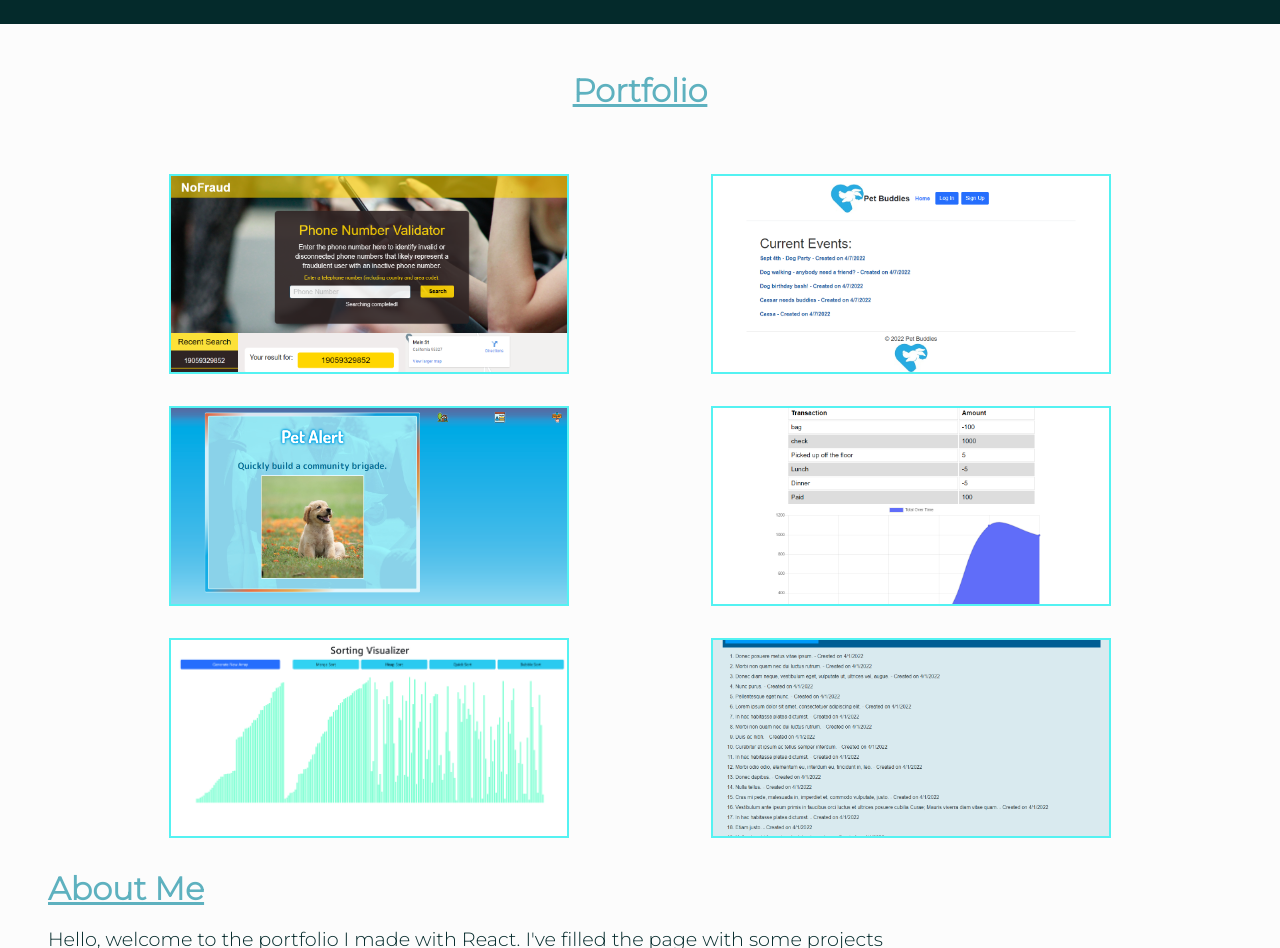
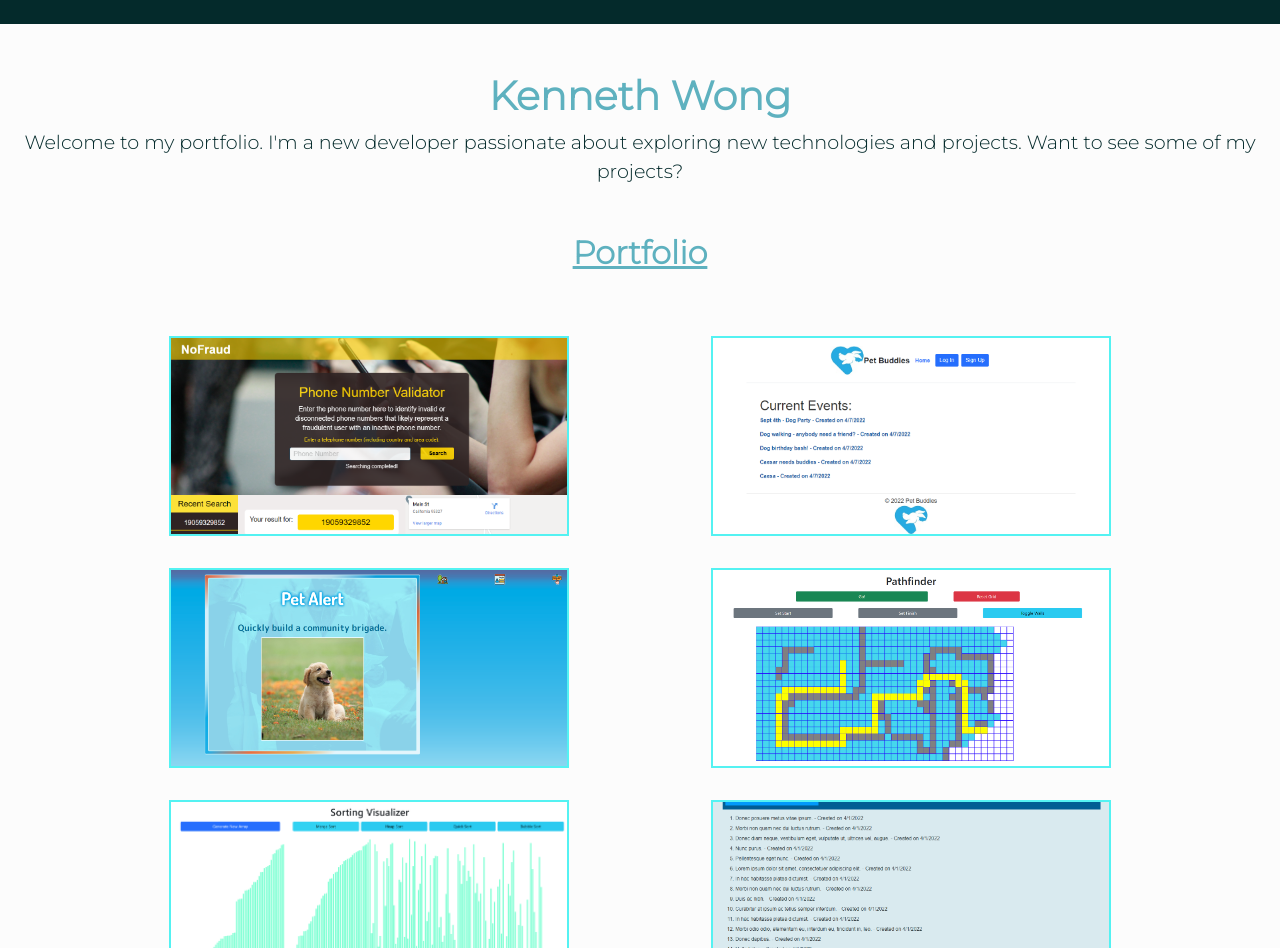
Before and after one commit to KennWg/my-portfolio, a React (Create React App) app: page / in a window 1280 px wide. Shown: the part 64-1012 px from the top of the page. Built offline with nearby package versions, Linux system fonts and the light colour scheme.

Commit message:
added modals to all projects, updated projects

```diff
--- a/src/App.js
+++ b/src/App.js
@@ -16,6 +16,8 @@ function App() {
       <Header currentCategory={currentCategory}
         setCurrentCategory={setCurrentCategory}
       ></Header>
+      <h1 className="text-center mt-5">Kenneth Wong</h1>
+      <p className="text-center">Welcome to my portfolio.  I'm a new developer passionate about exploring new technologies and projects.  Want to see some of my projects?</p>
       <main>
         <Portfolio></Portfolio>
         <About></About>
--- /dev/null
+++ b/src/components/Modal/index.js
@@ -0,0 +1,26 @@
+import React from "react";
+
+function Modal({currentProject, onClose}) {
+
+    const {name, techs, description, index, projectLink, githubLink} = currentProject;
+
+    return (
+        <div className="modalBackground">
+            <div className="modalContainer">
+                <h3 className="modalTitle">{name}</h3>
+                <h4 className="modalTechs">{techs}</h4>
+                <img className="modalImage" src={require(`../../assets/cards/card${index}.png`)} alt={`${name}`}></img>
+                <p className="pt-4">{description}</p>
+                <div className="modalLinks d-flex justify-content-center pb-3">
+                    <a href={projectLink} className="px-2">Project can be found here!</a>
+                    <a href={githubLink} className="px-2">Click here for github</a>
+                </div>
+                <div className="buttonWrapper w-100 justify-content-center d-flex">
+                    <button type="button" className="text-align-center" onClick={onClose}>Close</button>
+                </div>
+            </div>
+        </div>
+    )
+}
+
+export default Modal;
--- a/src/components/Portfolio/index.js
+++ b/src/components/Portfolio/index.js
@@ -1,33 +1,80 @@
-import React from "react";
+import React, { useState } from "react";
+import Modal from "../Modal";
 
 function Portfolio() {
+
+    const [currentProject, setCurrentProject] = useState();
+    const [modalOpen, setModalOpen] = useState(false);
+
+    const toggleModal = (project) => {
+        setCurrentProject(project);
+        setModalOpen(!modalOpen);
+    }
+
     return (
         <div className="w-100">
+            {modalOpen && <Modal currentProject={currentProject} onClose={toggleModal} />}
             <h2 className="mx-5 my-5 text-center">Portfolio</h2>
             <div className="d-flex flex-wrap portfolio-container justify-content-center">
                 <div className="d-flex flex-wrap mx-1 py-3 project-container col-5 justify-content-center">
-                    <a href="https://kennwg.github.io/no-fraud/" target="_blank" rel="noreferrer noopener" className="projectcard project1 w-75">
-                    </a>
+                    <div className="projectcard project1 w-75" onClick={() => toggleModal({
+                        name: "No Fraud",
+                        techs: "HTML/CSS/Javascript",
+                        description: "This was a collaborative project done with basic HTML, Javascript and CSS and involved API calls to a server-side API to see if a phone number was valid.",
+                        index: "1",
+                        projectLink: "https://kennwg.github.io/no-fraud/",
+                        githubLink: "https://github.com/KennWg/no-fraud"
+                    })}></div>
                 </div>
                 <div className="d-flex flex-wrap mx-1 py-3 project-container col-5 justify-content-center">
-                    <a href="https://sheltered-oasis-41495.herokuapp.com/" target="_blank" rel="noreferrer noopener" className="projectcard project2 w-75">
-                    </a>
+                    <div className="projectcard project2 w-75" onClick={() => toggleModal({
+                        name: "Pet Buddies",
+                        techs: "Node.js, Express.js, MySQL, Handlebars.js",
+                        description: "This was another collaborative project, the aim of which was to create a simple site where pet owners could create events for their pets to socialize.  It used Handlebars.js to help template, and stored user and post data using MySQL.",
+                        index: "2",
+                        projectLink: "https://sheltered-oasis-41495.herokuapp.com/",
+                        githubLink: "https://github.com/KennWg/pet-buddies"
+                    })}></div>
                 </div>
                 <div className="d-flex flex-wrap mx-1 py-3 project-container col-5 justify-content-center">
-                    <a href="https://aqueous-tor-23936.herokuapp.com/" target="_blank" rel="noreferrer noopener" className="projectcard project3 w-75">
-                    </a>
+                    <div className="projectcard project3 w-75" onClick={() => toggleModal({
+                        name: "Pet Alert",
+                        techs: "MERN Stack (MongoDb, Express.js, React, Node.js)",
+                        description: "This project used the MERN stack to build a site where somebody could post reports for lost pets.  It also used Cloudinary to upload pictures of pets for the reports.",
+                        index: "3",
+                        projectLink: "https://aqueous-tor-23936.herokuapp.com/",
+                        githubLink: "https://github.com/KennWg/pet-finder"
+                    })}></div>
                 </div>
                 <div className="d-flex flex-wrap mx-1 py-3 project-container col-5 justify-content-center">
-                    <a href="https://fathomless-headland-58560.herokuapp.com" target="_blank" rel="noreferrer noopener" className="projectcard project4 w-75">
-                    </a>
+                    <div className="projectcard project4 w-75" onClick={() => toggleModal({
+                        name: "Pathfinder",
+                        techs: "React, Javascript",
+                        description: "I built a pathfinding visualizer using Dijkstra's algorithm to find the shortest path to a target.  I had a lot of fun figuring out how to get everything working for this one using React hooks.  The user can add walls, change the start and end points, and watch the algorithm run its course.  There's still a few changes I want to make to this when I have time, like adding more algorithms.",
+                        index: "4",
+                        projectLink: "https://kennwg.github.io/pathfinder/",
+                        githubLink: "https://github.com/KennWg/pathfinder"
+                    })}></div>
                 </div>
                 <div className="d-flex flex-wrap mx-1 py-3 project-container col-5 justify-content-center">
-                    <a href="https://kennwg.github.io/sorting-app/" target="_blank" rel="noreferrer noopener" className="projectcard project5 w-75">
-                    </a>
+                    <div className="projectcard project5 w-75" onClick={() => toggleModal({
+                        name: "Sorting Visualizer",
+                        techs: "React, Javascript",
+                        description: "I made a sorting visualizer using React and Javascript where you can see how 3 popular sorting algorithms work visually - there are buttons for merge sort, heap sort and quick sort.  Bubble sort is also available as a comparison.",
+                        index: "5",
+                        projectLink: "https://kennwg.github.io/sorting-app/",
+                        githubLink: "https://github.com/KennWg/sorting-app"
+                    })}></div>
                 </div>
                 <div className="d-flex flex-wrap mx-1 py-3 project-container col-5 justify-content-center">
-                    <a href="https://glacial-lake-35403.herokuapp.com/" target="_blank" rel="noreferrer noopener" className="projectcard project6 w-75">
-                    </a>
+                    <div className="projectcard project6 w-75" onClick={() => toggleModal({
+                        name: "Tech Blog",
+                        techs: "MySQL, Express.js, Handlebars.js",
+                        description: "I made a mock tech blog here, with a homepage that shows various posts that were made.  The project was good practice in following model-view-controller guidelines.",
+                        index: "6",
+                        projectLink: "https://glacial-lake-35403.herokuapp.com/",
+                        githubLink: "https://github.com/KennWg/tech_blog"
+                    })}></div>
                 </div>
             </div>
         </div>
--- a/src/index.css
+++ b/src/index.css
@@ -21,7 +21,7 @@ code {
   --color5: #FCFCFC;
 }
 
-h1, h2 {
+h1, h2, h3, h4 {
   color: var(--color4);
 }
 
@@ -31,6 +31,10 @@ h1 {
 
 h2 {
   font-weight: 800;
+  text-decoration: underline;
+}
+
+h3 {
   text-decoration: underline;
 }
 
@@ -59,13 +63,14 @@ nav  li {
 
 .project-container a {
   text-decoration: none;
-  border: 2px solid var(--color3);
-  color: var(--color2);
 }
 
 .projectcard {
   background-size: cover;
   height: 200px;
+  border: 2px solid var(--color3);
+  color: var(--color2);
+  cursor: pointer;
 }
 
 .projectbox {
@@ -87,7 +92,6 @@ nav  li {
 
 .project4 {
   background-image: url("./assets//cards/card4.png");
-  background-position: center;
 }
 
 .project5 {
@@ -139,3 +143,39 @@ footer a {
   text-decoration: none;
   color: var(--color4);
 }
+
+/* modal */
+
+.modalBackground {
+	background: rgba(245, 240, 240, 0.815);
+	bottom: 0;
+	left: 0;
+	overflow: auto;
+	position: fixed;
+	right: 0;
+	top: 0;
+	z-index: 1;
+}
+
+.modalContainer {
+	background: var(--color5);
+	border-radius: 5px;
+	max-width: 100%;
+	margin: 10px auto;
+	padding: 15px;
+	width: 960px;
+}
+
+.modalContainer p {
+  text-indent: 10%;
+}
+
+.modalTitle {
+	margin-bottom: 25px;
+}
+
+.modalImage {
+  object-fit: scale-down;
+  max-height: 600px;
+  width: 100%;
+}
```
Also changed, not shown: src/assets/cards/card4.png.
